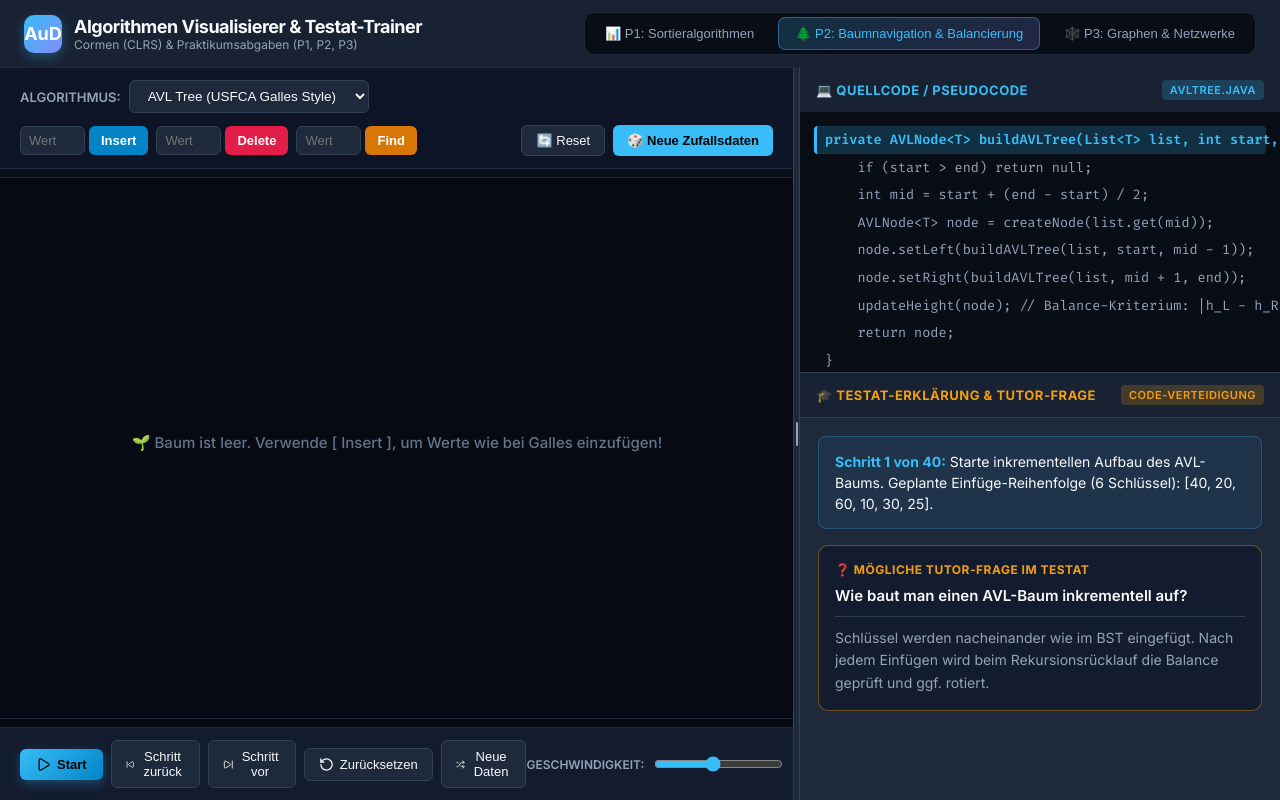
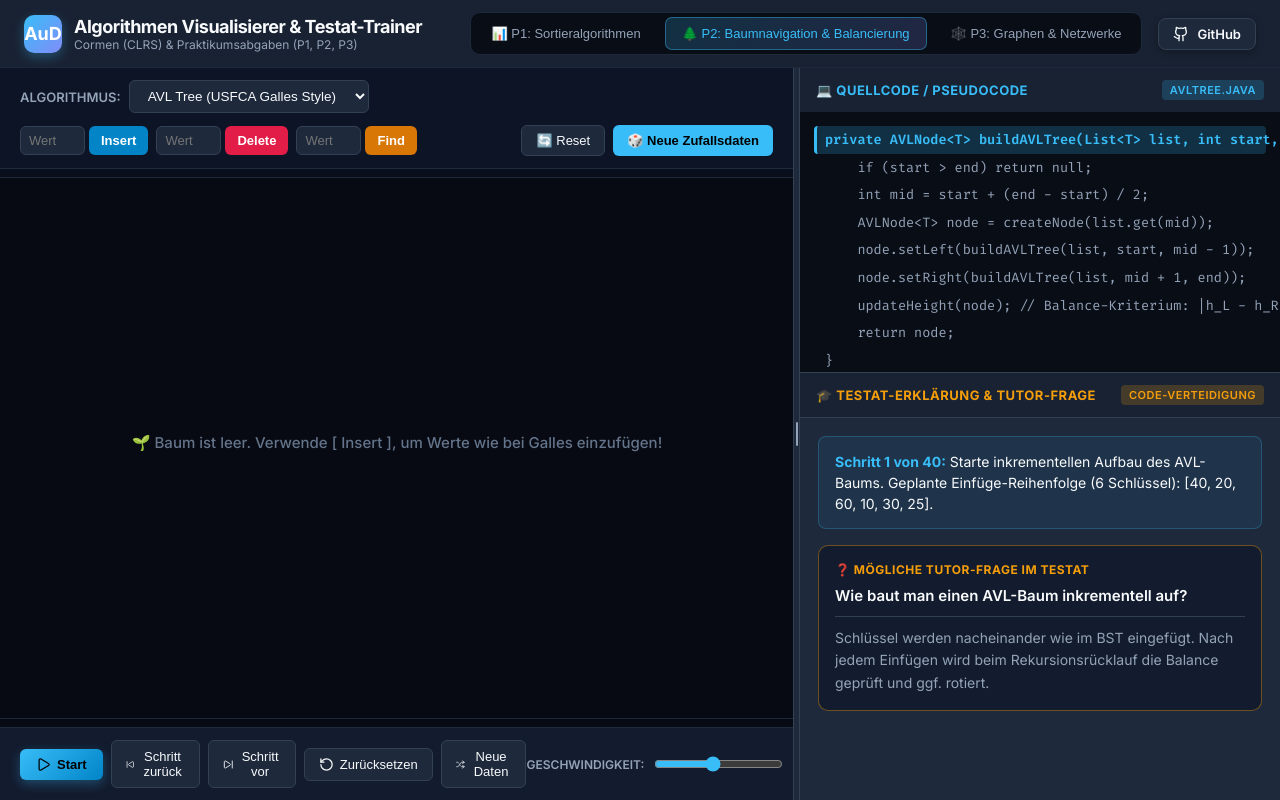
Before and after one commit to Tjorven-Liebe/aud-algo-visualizer, a React (Vite) app: page / in a window 1280 px wide. Built offline with nearby package versions, Linux system fonts and the light colour scheme.

Commit message:
Add GitHub profile button to header

```diff
--- a/src/components/Header.jsx
+++ b/src/components/Header.jsx
@@ -1,5 +1,5 @@
 import React from 'react';
-import { BarChart2, GitFork, Network } from 'lucide-react';
+import { Github } from 'lucide-react';
 
 export default function Header({ currentCategory, onSwitchCategory }) {
   return (
@@ -39,6 +39,8 @@ export default function Header({ currentCategory, onSwitchCategory }) {
         </div>
       </div>
 
+      <div style={{ display: 'flex', alignItems: 'center', gap: '16px' }}>
+        {/* Category Tabs */}
         <div style={{
           display: 'flex',
           gap: '8px',
@@ -66,6 +68,42 @@ export default function Header({ currentCategory, onSwitchCategory }) {
             🕸️ P3: Graphen & Netzwerke
           </button>
         </div>
+
+        {/* GitHub Link Button */}
+        <a
+          href="https://github.com/Tjorven-Liebe/aud-algo-visualizer"
+          target="_blank"
+          rel="noopener noreferrer"
+          style={{
+            display: 'flex',
+            alignItems: 'center',
+            gap: '8px',
+            backgroundColor: '#1e293b',
+            border: '1px solid #334155',
+            color: '#f8fafc',
+            padding: '7px 14px',
+            borderRadius: '8px',
+            fontSize: '13px',
+            fontWeight: 600,
+            textDecoration: 'none',
+            transition: 'all 0.2s ease',
+            boxShadow: '0 2px 8px rgba(0,0,0,0.3)'
+          }}
+          onMouseEnter={(e) => {
+            e.currentTarget.style.backgroundColor = '#334155';
+            e.currentTarget.style.borderColor = '#38bdf8';
+            e.currentTarget.style.color = '#38bdf8';
+          }}
+          onMouseLeave={(e) => {
+            e.currentTarget.style.backgroundColor = '#1e293b';
+            e.currentTarget.style.borderColor = '#334155';
+            e.currentTarget.style.color = '#f8fafc';
+          }}
+        >
+          <Github size={16} />
+          <span>GitHub</span>
+        </a>
+      </div>
     </header>
   );
 }
```
Lines whose indentation alone changed are shown as unchanged.
